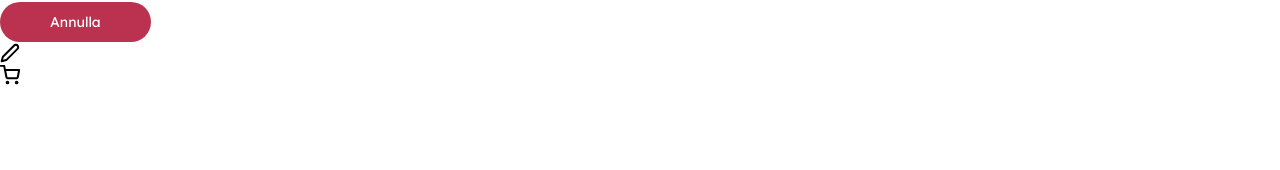
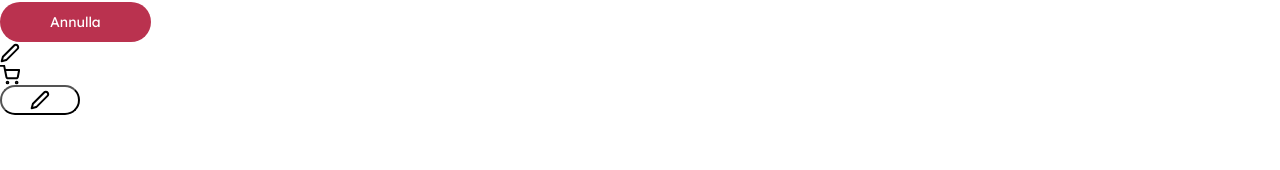
Before and after one commit to FilippoIlluminati/BiteBox.Frontend, an Angular app: page / in a window 1280 px wide. Shown: the part 130-300 px from the top of the page. Built offline with nearby package versions, Linux system fonts and the light colour scheme.

Commit message:
Creazione componente pulsanti

```diff
--- a/src/app/app.component.html
+++ b/src/app/app.component.html
@@ -15,3 +15,5 @@
 <br>
 
 <img  src="assets/scart.svg"/>
+
+<app-button-edit></app-button-edit>
--- a/src/app/app.module.ts
+++ b/src/app/app.module.ts
@@ -7,6 +7,7 @@ import { HomePageComponent } from './home-page/home-page.component';
 import { NavbarComponent } from './navbar/navbar.component';
 import { ButtonBlueComponent } from './button-blue/button-blue.component';
 import { ButtonRedComponent } from './button-red/button-red.component';
+import { ButtonEditComponent } from './button-edit/button-edit.component';
 
 @NgModule({
   declarations: [
@@ -14,7 +15,8 @@ import { ButtonRedComponent } from './button-red/button-red.component';
     HomePageComponent,
     NavbarComponent,
     ButtonBlueComponent,
-    ButtonRedComponent
+    ButtonRedComponent,
+    ButtonEditComponent
   ],
   imports: [
     BrowserModule,
--- /dev/null
+++ b/src/app/button-edit/button-edit.component.html
@@ -0,0 +1,2 @@
+
+<button class="button-edit"> <img  src="assets/edit.svg"> </button>
--- /dev/null
+++ b/src/app/button-edit/button-edit.component.scss
@@ -0,0 +1,24 @@
+.button-edit {
+    padding: 10px 20px; /* Ridotto il padding per rendere il bottone più corto */
+    width: 80px; /* larghezza fissa */
+    height: 30px; /* altezza fissa */
+    background-color: #ffffff;
+    border-radius: 15px; /* bordi arrotondati */
+    border-color: #000000;
+    display: flex; /* abilita il layout flessibile */
+    justify-content: center; /* centra l'immagine orizzontalmente */
+    align-items: center; /* centra l'immagine verticalmente */
+    overflow: hidden; /* per nascondere eventuali parti dell'immagine che fuoriescono dal bottone */
+    position: relative; /* Per consentire il posizionamento assoluto dell'immagine */
+    transition: box-shadow 0.3s ease; /* transizione per l'ombra */
+}
+
+.button-edit:hover {
+    box-shadow: 0 2.5px 5px #002330; /* ombra più accentuata al passaggio del mouse */
+}
+
+.button-edit img {
+    width: auto; /* Imposta la larghezza dell'immagine al 100% del contenitore */
+    height: auto; /* Imposta l'altezza dell'immagine in modo proporzionale */
+    position: relative; /* Assicura che l'immagine rispetti la posizione del bottone */
+}
```
Also changed, not shown: src/app/button-edit/button-edit.component.ts (added, +10 -0 lines), 1 other file (tests, documents, lock files or other folders).
